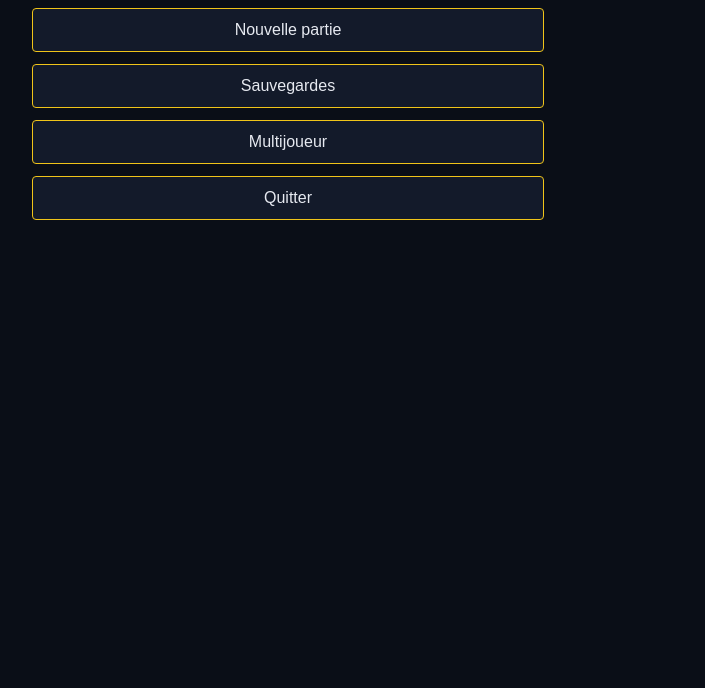
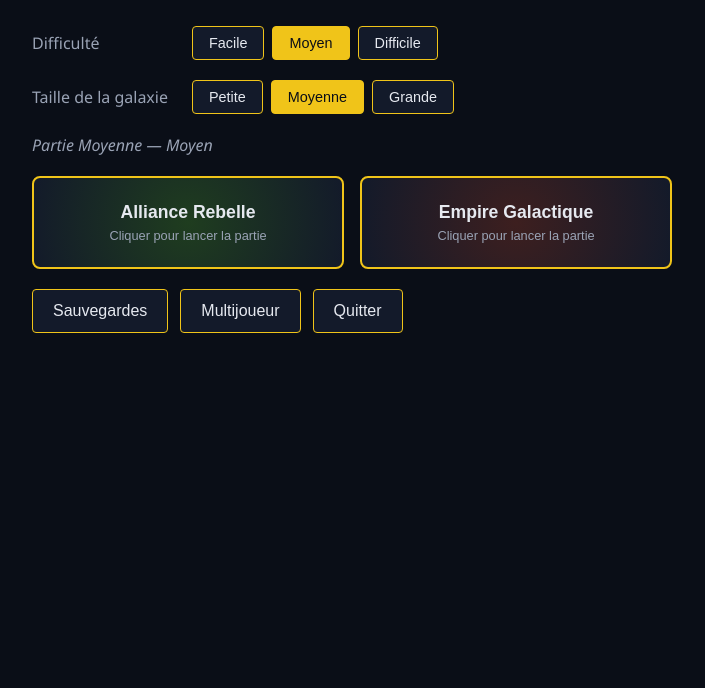
Before and after one commit to PrintyF/rebellion, a website built with Vite: page index.html in a window 1280 px wide. Shown: the part 112-800 px from the top of the page, without its empty margins (0-705 px from the left). Built offline with nearby package versions, Linux system fonts and the light colour scheme.

Commit message:
US13.1+US13.2: fusionne menu principal et config de partie en un écran cockpit
Changement de direction produit (validé avec le PO) après consultation
d'une référence du menu principal de Star Wars: Rebellion (1998) : au
lieu de deux écrans séparés avec un bouton "Lancer" explicite, un seul
écran type cockpit (disposition/interaction reprises, graphismes
maison — pas de reprise des assets originaux) où :
- difficulté et taille de galaxie sont des boutons à valeur par défaut
  déjà sélectionnée ("moyen"/"moyenne"),
- cliquer sur une faction fixe le choix ET lance immédiatement la
  partie (pas de validation "3 choix requis"),
- sauvegardes/multijoueur/quitter restent accessibles en bas.

Supprime l'écran "nouvelle partie" séparé (obsolète) et son état de
complétion. Le focus clavier sur les boutons faction est renforcé
(action irréversible sans confirmation, cf. revue ui-ux).

Closes #3, closes #4

Co-Authored-By: Claude Sonnet 5 <noreply@anthropic.com>

```diff
--- a/src/main.js
+++ b/src/main.js
@@ -1,16 +1,16 @@
 import "./style.css";
 import { registerScreen, initRouter } from "./router.js";
 import { renderMainMenu } from "./screens/mainMenu.js";
-import { renderNewGame } from "./screens/newGame.js";
 import { renderLoadGame } from "./screens/loadGame.js";
 import { renderMultiplayer } from "./screens/multiplayer.js";
 import { renderQuit } from "./screens/quit.js";
+import { renderGalaxyMapPlaceholder } from "./screens/galaxyMapPlaceholder.js";
 
 registerScreen("main-menu", renderMainMenu);
-registerScreen("new-game", renderNewGame);
 registerScreen("load-game", renderLoadGame);
 registerScreen("multiplayer", renderMultiplayer);
 registerScreen("quit", renderQuit);
+registerScreen("galaxy-map", renderGalaxyMapPlaceholder);
 
 const app = document.getElementById("app");
 initRouter(app, "main-menu");
--- /dev/null
+++ b/src/screens/galaxyMapPlaceholder.js
@@ -0,0 +1,24 @@
+// Écran temporaire tant qu'EP2 (carte galactique) n'est pas implémentée.
+// À remplacer par le véritable écran de carte, qui lira gameConfig lui-même.
+import { gameConfig } from "../state/gameState.js";
+
+const GALAXY_SIZE_LABELS = { small: "Petite", medium: "Moyenne", large: "Grande" };
+const DIFFICULTY_LABELS = { easy: "Facile", medium: "Moyen", hard: "Difficile" };
+const FACTION_LABELS = { alliance: "Alliance Rebelle", empire: "Empire Galactique" };
+
+export function renderGalaxyMapPlaceholder(container, { goTo }) {
+  container.innerHTML = `
+    <div class="screen galaxy-map-placeholder">
+      <h1>Partie lancée</h1>
+      <p>La carte galactique (EP2) n'est pas encore implémentée.</p>
+      <ul>
+        <li>Taille de galaxie : ${GALAXY_SIZE_LABELS[gameConfig.galaxySize]}</li>
+        <li>Difficulté : ${DIFFICULTY_LABELS[gameConfig.difficulty]}</li>
+        <li>Faction : ${FACTION_LABELS[gameConfig.faction]}</li>
+      </ul>
+      <button type="button" data-action="back">Retour au menu principal</button>
+    </div>
+  `;
+
+  container.querySelector('[data-action="back"]').addEventListener("click", () => goTo("main-menu"));
+}
--- a/src/screens/mainMenu.js
+++ b/src/screens/mainMenu.js
@@ -1,9 +1,71 @@
+import { gameConfig, setGalaxySize, setDifficulty, setFaction } from "../state/gameState.js";
+
+// Repris de la disposition du menu principal du jeu original (cockpit à
+// zones cliquables) mais avec des graphismes maison, pas les assets Steam.
+const DIFFICULTIES = [
+  { value: "easy", label: "Facile" },
+  { value: "medium", label: "Moyen" },
+  { value: "hard", label: "Difficile" },
+];
+
+const GALAXY_SIZES = [
+  { value: "small", label: "Petite" },
+  { value: "medium", label: "Moyenne" },
+  { value: "large", label: "Grande" },
+];
+
+const DIFFICULTY_LABELS = Object.fromEntries(DIFFICULTIES.map((d) => [d.value, d.label]));
+const GALAXY_SIZE_LABELS = Object.fromEntries(GALAXY_SIZES.map((g) => [g.value, g.label]));
+
+function renderPanelGroup(role, options, selectedValue) {
+  return options
+    .map(
+      (opt) => `
+        <button
+          type="button"
+          class="panel-btn${opt.value === selectedValue ? " panel-btn--active" : ""}"
+          data-role="${role}"
+          data-value="${opt.value}"
+          aria-pressed="${opt.value === selectedValue}"
+        >${opt.label}</button>
+      `
+    )
+    .join("");
+}
+
 export function renderMainMenu(container, { goTo }) {
   container.innerHTML = `
-    <div class="screen main-menu">
+    <div class="screen cockpit-menu">
       <h1>SW Rebellion Remake</h1>
-      <nav class="main-menu__actions">
-        <button type="button" data-action="new-game">Nouvelle partie</button>
+
+      <section class="panel-row" aria-label="Difficulté">
+        <span class="panel-row__label">Difficulté</span>
+        <div class="panel-group" data-group="difficulty">
+          ${renderPanelGroup("difficulty", DIFFICULTIES, gameConfig.difficulty)}
+        </div>
+      </section>
+
+      <section class="panel-row" aria-label="Taille de la galaxie">
+        <span class="panel-row__label">Taille de la galaxie</span>
+        <div class="panel-group" data-group="galaxySize">
+          ${renderPanelGroup("galaxySize", GALAXY_SIZES, gameConfig.galaxySize)}
+        </div>
+      </section>
+
+      <p class="cockpit-menu__summary" data-role="summary"></p>
+
+      <section class="faction-row" aria-label="Choisir une faction et lancer la partie">
+        <button type="button" class="faction-btn faction-btn--alliance" data-action="launch" data-faction="alliance">
+          <span class="faction-btn__title">Alliance Rebelle</span>
+          <span class="faction-btn__hint">Cliquer pour lancer la partie</span>
+        </button>
+        <button type="button" class="faction-btn faction-btn--empire" data-action="launch" data-faction="empire">
+          <span class="faction-btn__title">Empire Galactique</span>
+          <span class="faction-btn__hint">Cliquer pour lancer la partie</span>
+        </button>
+      </section>
+
+      <nav class="cockpit-menu__footer">
         <button type="button" data-action="load-game">Sauvegardes</button>
         <button type="button" data-action="multiplayer">Multijoueur</button>
         <button type="button" data-action="quit">Quitter</button>
@@ -11,7 +73,38 @@ export function renderMainMenu(container, { goTo }) {
     </div>
   `;
 
-  container.querySelector('[data-action="new-game"]').addEventListener("click", () => goTo("new-game"));
+  const summary = container.querySelector('[data-role="summary"]');
+
+  function updateSummary() {
+    summary.textContent = `Partie ${GALAXY_SIZE_LABELS[gameConfig.galaxySize]} — ${DIFFICULTY_LABELS[gameConfig.difficulty]}`;
+  }
+
+  function selectPanel(role, value, setter) {
+    setter(value);
+    container.querySelectorAll(`[data-group="${role}"] .panel-btn`).forEach((btn) => {
+      const isSelected = btn.dataset.value === value;
+      btn.classList.toggle("panel-btn--active", isSelected);
+      btn.setAttribute("aria-pressed", String(isSelected));
+    });
+    updateSummary();
+  }
+
+  container.querySelectorAll('[data-role="difficulty"]').forEach((btn) =>
+    btn.addEventListener("click", () => selectPanel("difficulty", btn.dataset.value, setDifficulty))
+  );
+  container.querySelectorAll('[data-role="galaxySize"]').forEach((btn) =>
+    btn.addEventListener("click", () => selectPanel("galaxySize", btn.dataset.value, setGalaxySize))
+  );
+
+  updateSummary();
+
+  container.querySelectorAll('[data-action="launch"]').forEach((btn) =>
+    btn.addEventListener("click", () => {
+      setFaction(btn.dataset.faction);
+      goTo("galaxy-map");
+    })
+  );
+
   container.querySelector('[data-action="load-game"]').addEventListener("click", () => goTo("load-game"));
   container.querySelector('[data-action="multiplayer"]').addEventListener("click", () => goTo("multiplayer"));
   container.querySelector('[data-action="quit"]').addEventListener("click", () => goTo("quit"));
--- a/src/screens/newGame.js
+++ /dev/null
@@ -1,12 +0,0 @@
-// Contenu complet à implémenter en US13.2 (config galaxie/difficulté/faction).
-export function renderNewGame(container, { goTo }) {
-  container.innerHTML = `
-    <div class="screen new-game">
-      <h1>Nouvelle partie</h1>
-      <p>Configuration à venir (US13.2).</p>
-      <button type="button" data-action="back">Retour au menu principal</button>
-    </div>
-  `;
-
-  container.querySelector('[data-action="back"]').addEventListener("click", () => goTo("main-menu"));
-}
--- /dev/null
+++ b/src/state/gameState.js
@@ -0,0 +1,22 @@
+// État de la partie en cours de configuration/lancée. EP2 (carte galactique)
+// lira `gameConfig` pour initialiser son propre état — voir US13.1/US13.2.
+// Difficulté et taille de galaxie ont une valeur par défaut car le menu
+// principal les affiche déjà pré-sélectionnées ("Partie standard") ; seule
+// la faction reste à choisir, son choix déclenchant le lancement direct.
+export const gameConfig = {
+  galaxySize: "medium",
+  difficulty: "medium",
+  faction: null,
+};
+
+export function setGalaxySize(value) {
+  gameConfig.galaxySize = value;
+}
+
+export function setDifficulty(value) {
+  gameConfig.difficulty = value;
+}
+
+export function setFaction(value) {
+  gameConfig.faction = value;
+}
--- a/src/style.css
+++ b/src/style.css
@@ -22,14 +22,7 @@ h1 {
 }
 
 .screen {
-  max-width: 32rem;
-}
-
-.main-menu__actions {
-  display: flex;
-  flex-direction: column;
-  gap: 0.75rem;
-  margin-top: 1.5rem;
+  max-width: 40rem;
 }
 
 button {
@@ -46,3 +39,89 @@ button:hover {
   background: var(--accent);
   color: var(--bg);
 }
+
+.cockpit-menu {
+  display: flex;
+  flex-direction: column;
+  gap: 1.25rem;
+}
+
+.panel-row {
+  display: flex;
+  align-items: center;
+  gap: 1rem;
+  flex-wrap: wrap;
+}
+
+.panel-row__label {
+  min-width: 9rem;
+  color: #9aa3b5;
+}
+
+.panel-group {
+  display: flex;
+  gap: 0.5rem;
+}
+
+.panel-btn {
+  padding: 0.5rem 1rem;
+  font-size: 0.9rem;
+}
+
+.panel-btn--active {
+  background: var(--accent);
+  color: var(--bg);
+}
+
+.cockpit-menu__summary {
+  margin: 0;
+  color: #9aa3b5;
+  font-style: italic;
+}
+
+.faction-row {
+  display: flex;
+  gap: 1rem;
+}
+
+.faction-btn {
+  flex: 1;
+  display: flex;
+  flex-direction: column;
+  align-items: center;
+  gap: 0.35rem;
+  padding: 1.5rem 1rem;
+  border-radius: 8px;
+  border: 2px solid var(--accent);
+}
+
+.faction-btn--alliance {
+  background: radial-gradient(circle, #1f3d1f, var(--panel));
+}
+
+.faction-btn--empire {
+  background: radial-gradient(circle, #3d1f1f, var(--panel));
+}
+
+.faction-btn__title {
+  font-size: 1.1rem;
+  font-weight: bold;
+}
+
+.faction-btn__hint {
+  font-size: 0.8rem;
+  color: #9aa3b5;
+}
+
+/* Le clic (ou Entrée/Espace au clavier) sur un bouton faction lance la
+   partie immédiatement et sans confirmation — on renforce le focus clavier
+   ici pour éviter une activation accidentelle passée inaperçue. */
+.faction-btn:focus-visible {
+  outline: 3px solid var(--accent);
+  outline-offset: 3px;
+}
+
+.cockpit-menu__footer {
+  display: flex;
+  gap: 0.75rem;
+}
```
